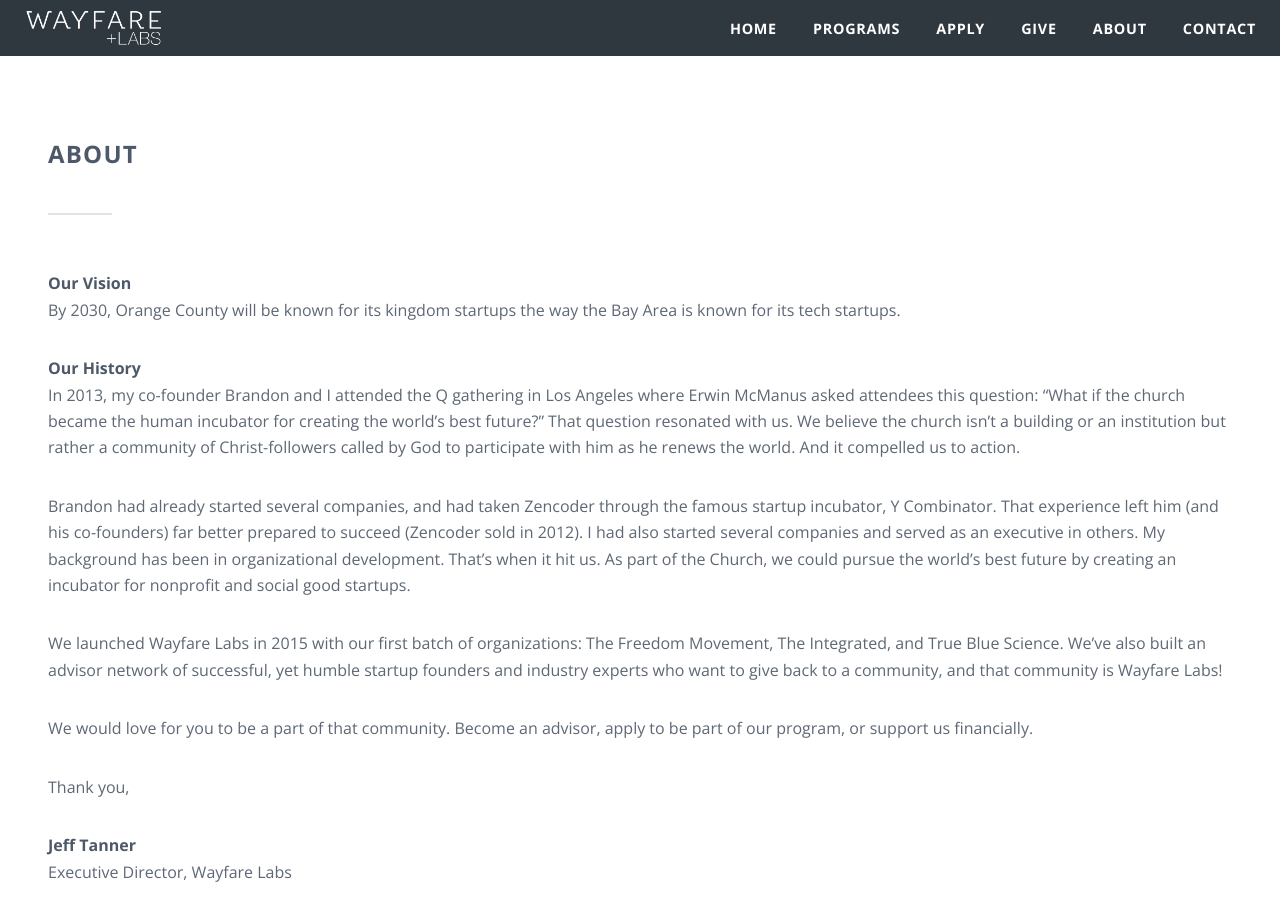
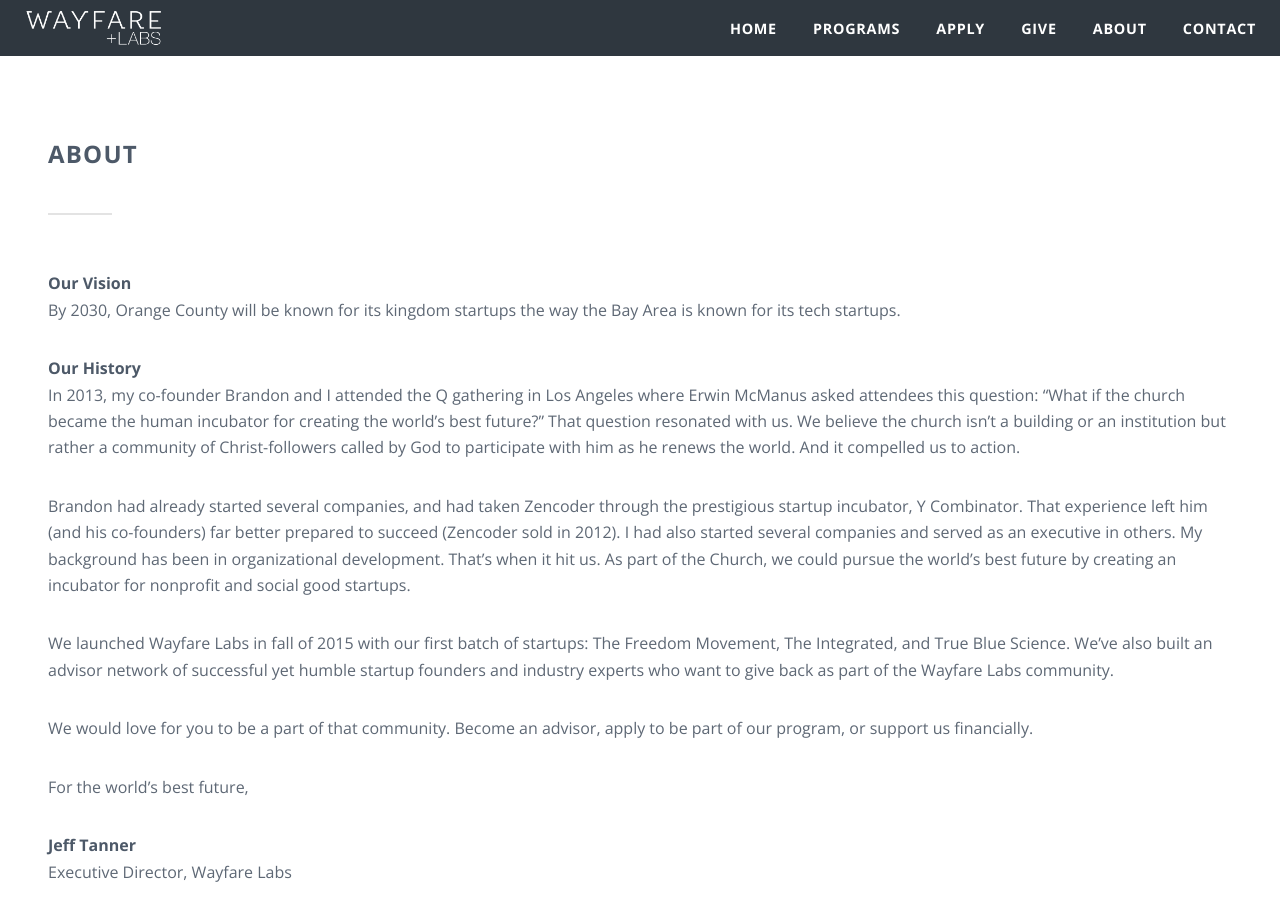
Before and after one commit to wayfareio/wayfarelabs.org, a Jekyll site: the page built from about.markdown, in a window 1280 px wide and 900 px high. Built offline with Jekyll 4.4.1, drawn with Linux system fonts in a browser that asks for light colours; comment, search, counter and statistics services are not loaded.

Commit message:
Updated About

```diff
--- a/about.markdown
+++ b/about.markdown
@@ -9,13 +9,13 @@
 **Our History**\
 In 2013, my co-founder Brandon and I attended the Q gathering in Los Angeles where Erwin McManus asked attendees this question: “What if the church became the human incubator for creating the world’s best future?” That question resonated with us. We believe the church isn't a building or an institution but rather a community of Christ-followers called by God to participate with him as he renews the world. And it compelled us to action.
 
-Brandon had already started several companies, and had taken Zencoder through the famous startup incubator, Y Combinator. That experience left him (and his co-founders) far better prepared to succeed (Zencoder sold in 2012). I had also started several companies and served as an executive in others. My background has been in organizational development. That’s when it hit us. As part of the Church, we could pursue the world’s best future by creating an incubator for nonprofit and social good startups.
+Brandon had already started several companies, and had taken Zencoder through the prestigious startup incubator, Y Combinator. That experience left him (and his co-founders) far better prepared to succeed (Zencoder sold in 2012). I had also started several companies and served as an executive in others. My background has been in organizational development. That’s when it hit us. As part of the Church, we could pursue the world’s best future by creating an incubator for nonprofit and social good startups.
 
-We launched Wayfare Labs in 2015 with our first batch of organizations: The Freedom Movement, The Integrated, and True Blue Science. We’ve also built an advisor network of successful, yet humble startup founders and industry experts who want to give back to a community, and that community is Wayfare Labs!
+We launched Wayfare Labs in fall of 2015 with our first batch of startups: The Freedom Movement, The Integrated, and True Blue Science. We’ve also built an advisor network of successful yet humble startup founders and industry experts who want to give back as part of the Wayfare Labs community.
 
 We would love for you to be a part of that community. Become an advisor, apply to be part of our program, or support us financially.
 
-Thank you,
+For the world's best future,
 
 **Jeff Tanner**\
 Executive Director, Wayfare Labs
```
